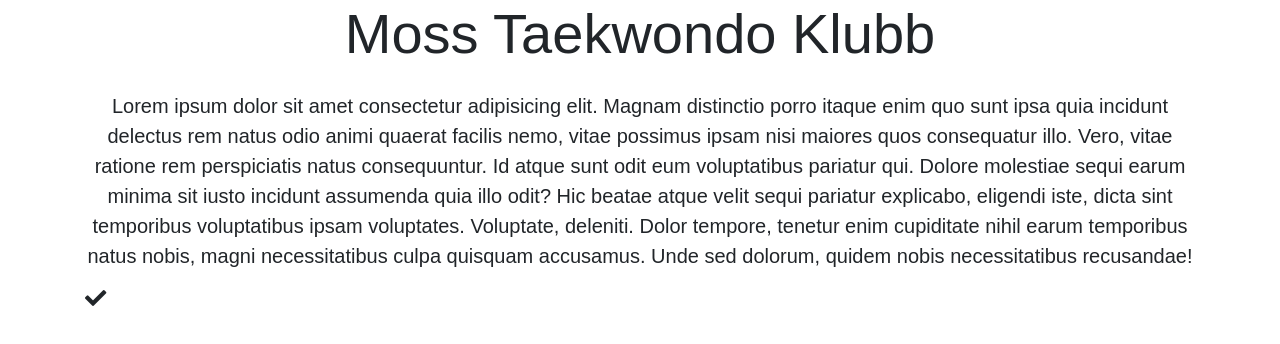
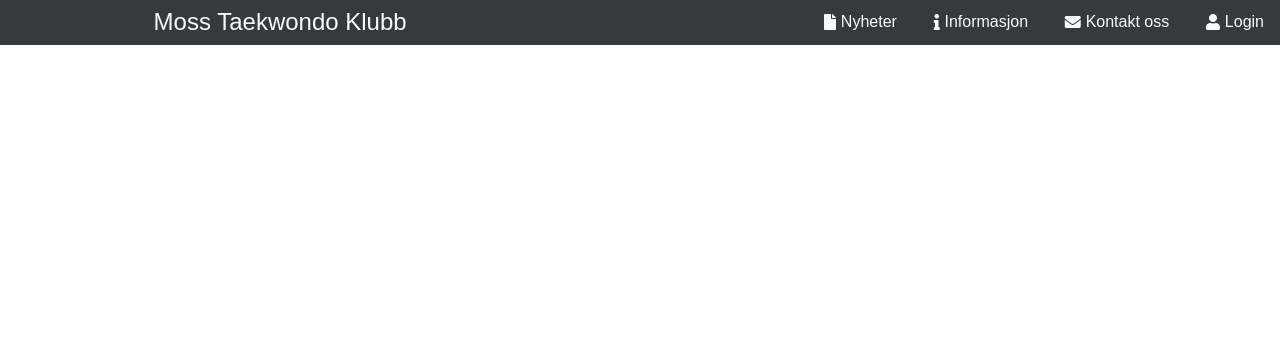
Before and after one commit to jakarlse88/mtk, a React (Create React App) app in the folder client/: page / in a window 1280 px wide. Shown: the top 344 px of the page. Built offline with nearby package versions, Linux system fonts and the light colour scheme.

Commit message:
Prototype Navbar comp

```diff
--- a/client/src/App.js
+++ b/client/src/App.js
@@ -1,40 +1,11 @@
 import React, { Component } from 'react';
-import logo from './logo.svg';
 import './App.css';
+
+import Navbar from './components/layout/Navbar';
 
 class App extends Component {
   render() {
-    return (
-      <div className="container">
-        <div className="row">
-          <div className="col-md-12">
-            <h1 className="display-4 text-center mb-4">
-              Moss Taekwondo Klubb
-            </h1>
-            <p className="lead text-center">
-              Lorem ipsum dolor sit amet consectetur
-              adipisicing elit. Magnam distinctio porro
-              itaque enim quo sunt ipsa quia incidunt
-              delectus rem natus odio animi quaerat facilis
-              nemo, vitae possimus ipsam nisi maiores quos
-              consequatur illo. Vero, vitae ratione rem
-              perspiciatis natus consequuntur. Id atque sunt
-              odit eum voluptatibus pariatur qui. Dolore
-              molestiae sequi earum minima sit iusto
-              incidunt assumenda quia illo odit? Hic beatae
-              atque velit sequi pariatur explicabo, eligendi
-              iste, dicta sint temporibus voluptatibus ipsam
-              voluptates. Voluptate, deleniti. Dolor
-              tempore, tenetur enim cupiditate nihil earum
-              temporibus natus nobis, magni necessitatibus
-              culpa quisquam accusamus. Unde sed dolorum,
-              quidem nobis necessitatibus recusandae!
-            </p>
-            <i className="fas fa-check fa-lg text-center" />
-          </div>
-        </div>
-      </div>
-    );
+    return <Navbar />;
   }
 }
 
--- /dev/null
+++ b/client/src/components/layout/Navbar.js
@@ -0,0 +1,44 @@
+import React, { Component } from 'react';
+
+export default class Navbar extends Component {
+  render() {
+    // TODO: Collapse nav on breakpoint (or similar)
+    return (
+      <div className="row align-items-center navbar-dark bg-dark">
+        <div className="col-12 col-s-12 col-m-12 col-l-4 col-lg-4 d-flex justify-content-center justify-content-lg-end">
+          <h1 className="h4 mt-2 text-light">
+            Moss Taekwondo Klubb
+          </h1>
+        </div>
+        <div className="col-12 col-s-12 col-m-12 col-l-8 col-lg-8">
+          <nav className="nav d-flex justify-content-center justify-content-lg-end">
+            <a href="#!" className="nav-link text-light">
+              <span className="badge">
+                <i className="fas fa-file fa-lg" />
+              </span>
+              Nyheter
+            </a>
+            <a href="#!" className="nav-link text-light">
+              <span className="badge">
+                <i className="fas fa-info fa-lg" />
+              </span>
+              Informasjon
+            </a>
+            <a href="#!" className="nav-link text-light">
+              <span className="badge">
+                <i className="fas fa-envelope fa-lg" />
+              </span>
+              Kontakt oss
+            </a>
+            <a href="#!" className="nav-link text-light">
+              <span className="badge">
+                <i className="fas fa-user fa-lg" />
+              </span>
+              Login
+            </a>
+          </nav>
+        </div>
+      </div>
+    );
+  }
+}
```
Also changed, not shown: client/src/logo.svg (deleted).
